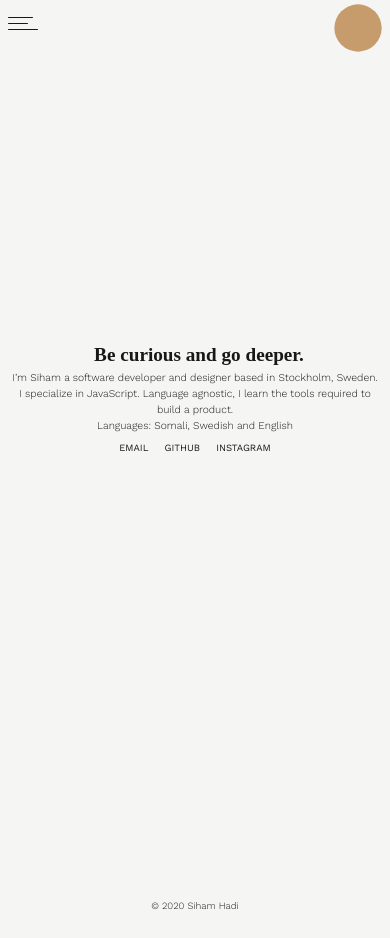
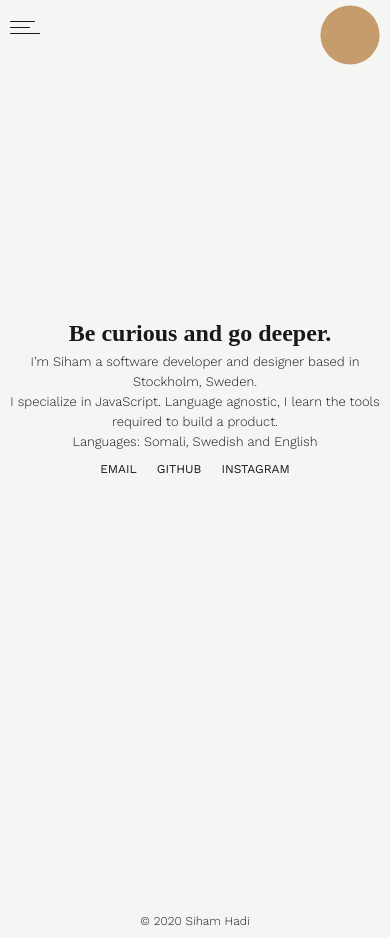
Before and after one commit to csobr/personal-website, a Next.js app: page / in a window 390 px wide. Built offline with nearby package versions, Linux system fonts and the light colour scheme; no server answers.

Commit message:
removed html percentages

```diff
--- a/src/styles/main.scss
+++ b/src/styles/main.scss
@@ -19,25 +19,9 @@ $white: #ffffff;
     box-sizing: inherit;
 }
 html {
-    font-size: 62.5%;
     font-family: 'Work Sans', sans-serif;
     font-weight: 300;
     font-size: 10px;
-}
-@media (max-width: 75rem) {
-    html {
-        font-size: 56.25%;
-    }
-}
-@media (max-width: 56.25rem) {
-    html {
-        font-size: 50%;
-    }
-}
-@media (min-width: 112.5rem) {
-    html {
-        font-size: 75%;
-    }
 }
 html,
 body {
@@ -56,7 +40,7 @@ body {
         'nav'
         'main'
         'footer';
-    grid-template-rows: '';
+    // grid-template-rows: '';
 }
 /***************************************
   Navigation
```
